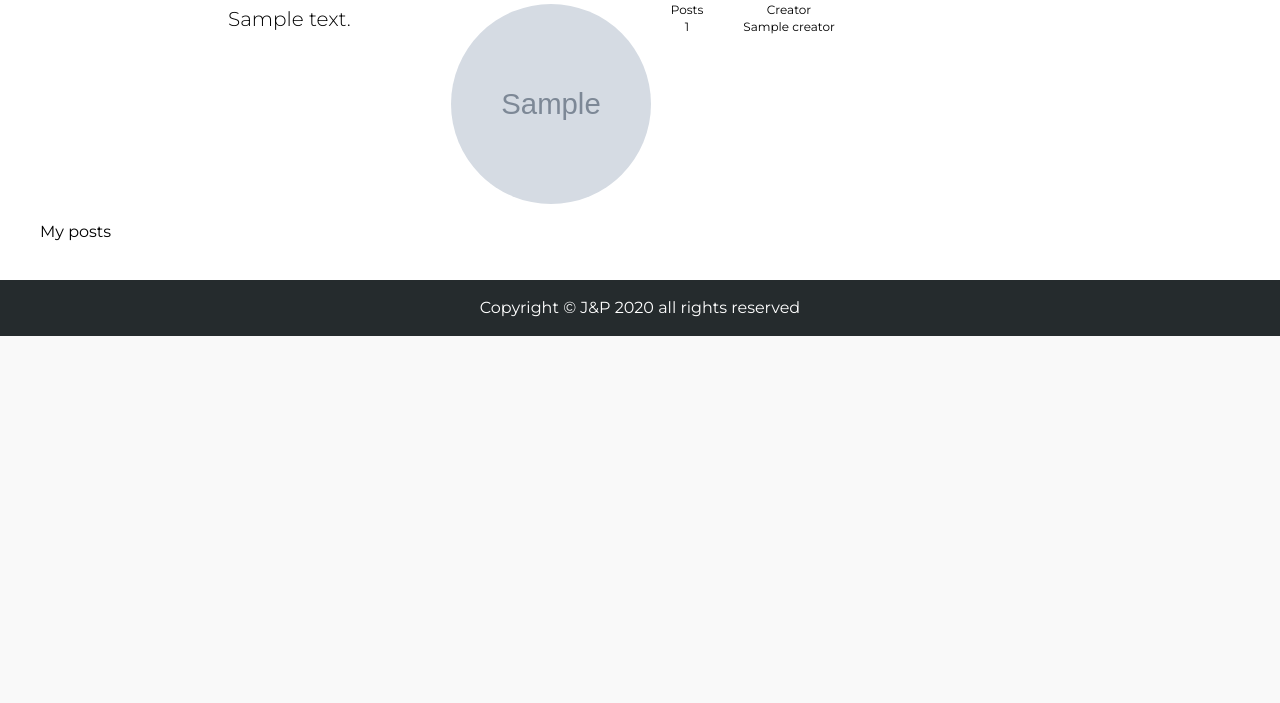
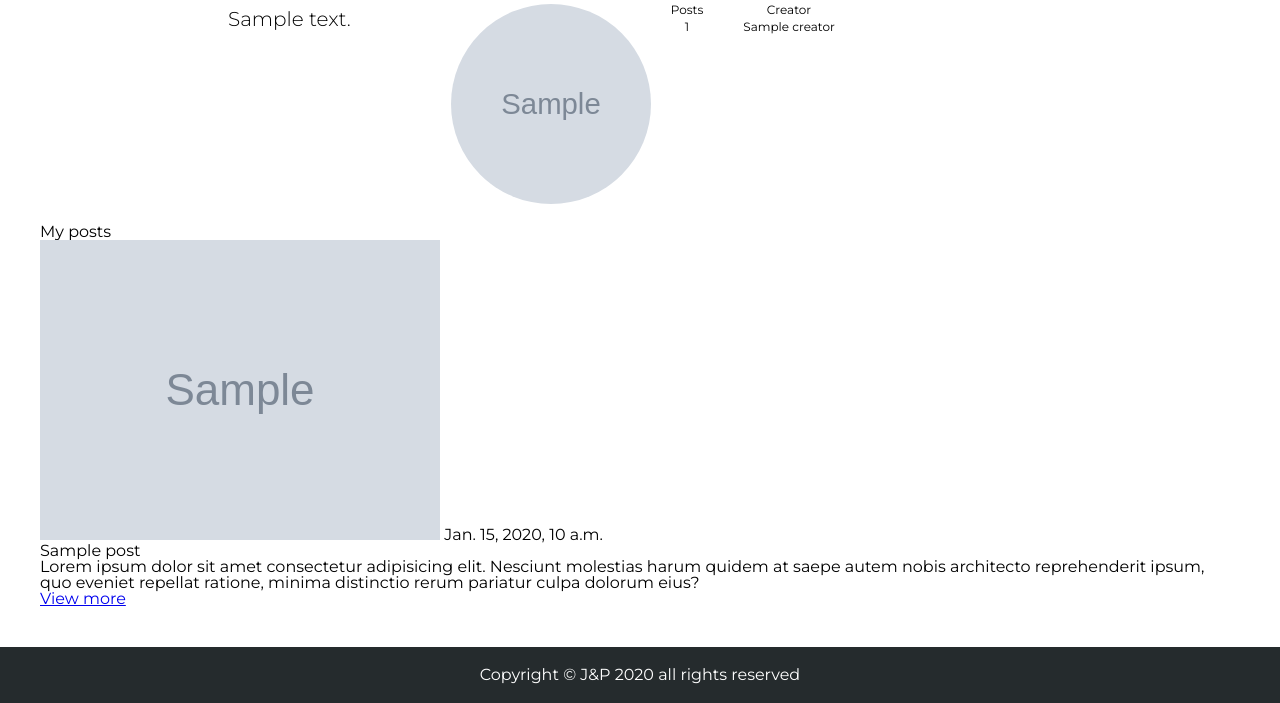
Before and after one commit to KSzostko/Django-Blog, a Django app: template app/templates/blog_detail.html in a window 1280 px wide. Shown: the part 836-1539 px from the top of the page. Before the commit the page ends 1172 px from the top, so only its background shows below. Run offline with Django 3.2, Linux system fonts and the light colour scheme; the template is opened without the code that fills it: most values are stand-ins (such as "Sample title", 1, 10 or a date in 2020); grey boxes marked "Sample" are stand-in pictures; data that the repository does not hold is empty.

Commit message:
more less finished html streucture in blog_detail

```diff
--- a/app/templates/blog_detail.html
+++ b/app/templates/blog_detail.html
@@ -28,7 +28,15 @@
 
         {% for post in object.post_set.all %}
         <article class="post">
-
+            <!-- TODO add conditional rendering(post public or not) -->
+            <div class="post__header">
+                <img class="post__image" src="{{ post.image.url }}" alt="post header">
+                <!-- TODO utils function for better date display -->
+                <span class="post__created">{{ post.published_date }}</span>
+            </div>
+            <h4 class="post__title">{{ post.title }}</h4>
+            <p class="post__intro">Lorem ipsum dolor sit amet consectetur adipisicing elit. Nesciunt molestias harum quidem at saepe autem nobis architecto reprehenderit ipsum, quo eveniet repellat ratione, minima distinctio rerum pariatur culpa dolorum eius?</p>
+            <a class="post__link" href="#">View more</a>
         </article>
         {% endfor %}
 
```
